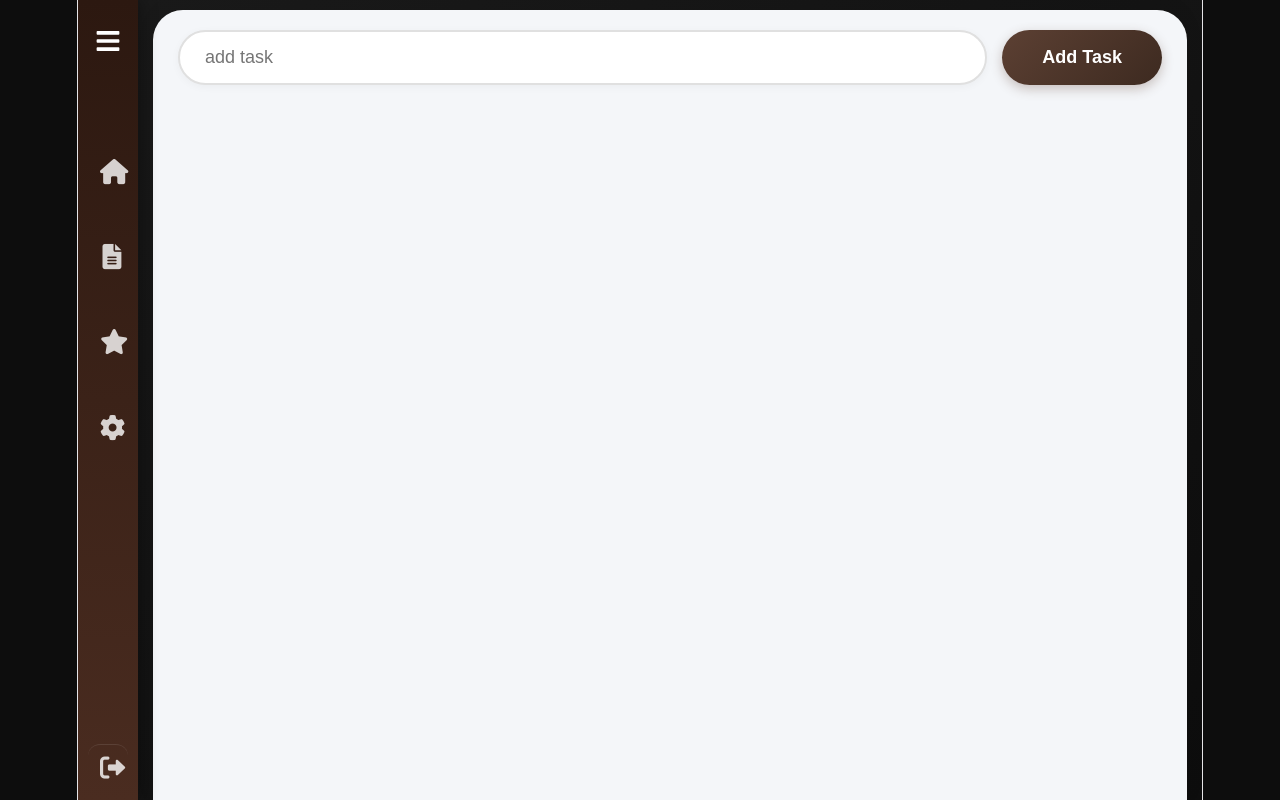
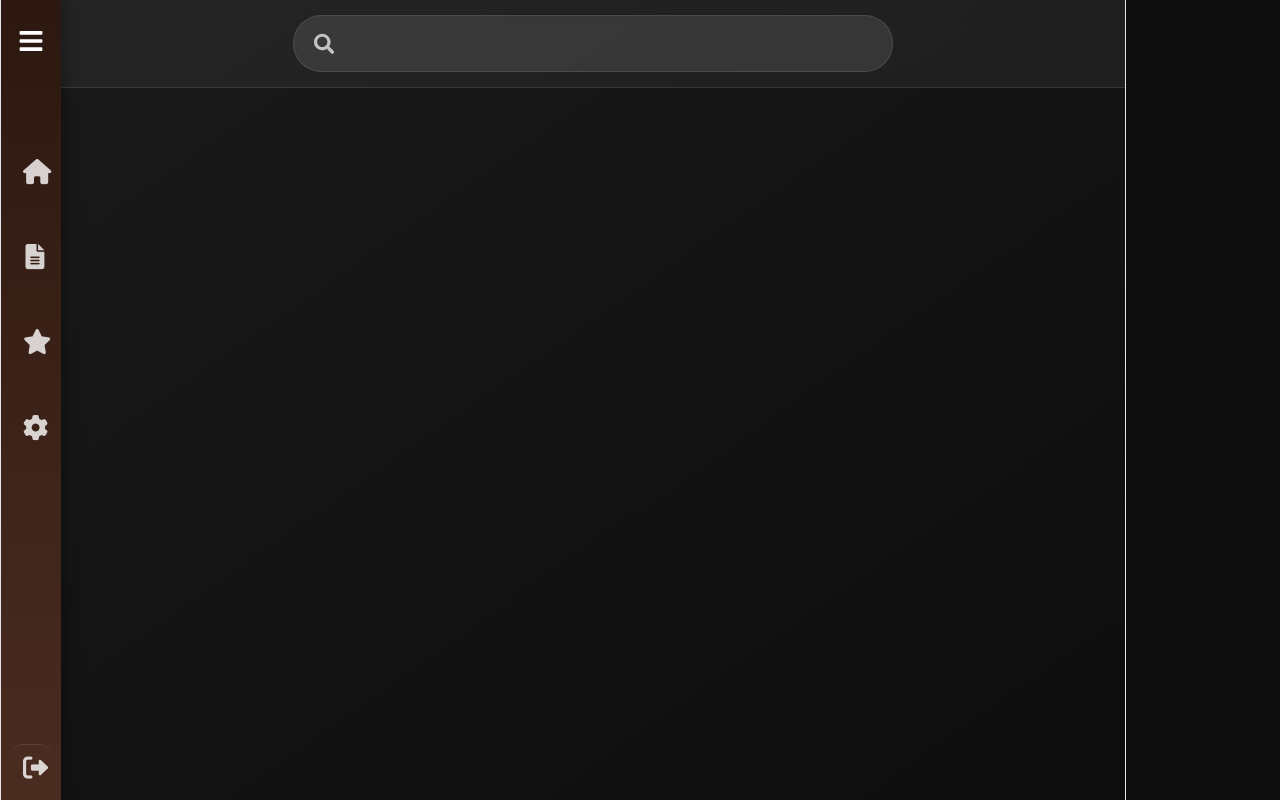
Before and after one commit to git-Ma7moud/my_app, a React (Vite) app: page / in a window 1280 px wide. Built offline with nearby package versions, Linux system fonts and the light colour scheme.

Commit message:
About to be done

```diff
--- a/src/App.css
+++ b/src/App.css
@@ -15,27 +15,3 @@ body,
     overflow: hidden;
     /* ← منع أي Scroll غير مرغوب فيه */
 }
-
-body {
-    background: #0d0d0d;
-    font-family: 'Segoe UI', Tahoma, Geneva, Verdana, sans-serif;
-    color: #fff;
-}
-
-.container {
-    display: flex;
-    height: 100vh;
-    /* ← بدل min-height */
-    background: #0d0d0d;
-}
-
-.page_container {
-    flex: 1;
-    display: flex;
-    flex-direction: column;
-    height: 100vh;
-    /* ← بدل min-height */
-    overflow: hidden;
-    /* ← منع Scroll */
-    background: linear-gradient(145deg, #1a1a1a 0%, #0d0d0d 100%);
-}
--- a/src/App.jsx
+++ b/src/App.jsx
@@ -1,7 +1,8 @@
-import AddTask from "./UI/AddTask";
+import "./App.css";
+import Tasks from "./UI/Tasks";
 
 const App = () => {
-	return <AddTask></AddTask>;
+	return <Tasks></Tasks>;
 };
 
 export default App;
--- a/src/UI/Tasks.jsx
+++ b/src/UI/Tasks.jsx
@@ -0,0 +1,20 @@
+import ContentContainer from "../components/content/features/ContentContainer";
+import Header from "../components/header/header";
+import Sidebar from "../components/sidebar/Sidebar";
+import styles from "../cssModules/home.module.css";
+
+const Tasks = () => {
+	return (
+		<>
+			<div className={styles.container}>
+				<Sidebar></Sidebar>
+				<div className={styles.page_container}>
+					<Header></Header>
+					<ContentContainer></ContentContainer>
+				</div>
+			</div>
+		</>
+	);
+};
+
+export default Tasks;
--- /dev/null
+++ b/src/cssModules/home.module.css
@@ -0,0 +1,42 @@
+html,
+body,
+#root {
+    height: 100%;
+    overflow: hidden;
+}
+
+.container,
+.page_container {
+    height: 100vh;
+    overflow: hidden;
+}
+
+* {
+    margin: 0;
+    padding: 0;
+    box-sizing: border-box;
+}
+
+body {
+    background: #0d0d0d;
+    font-family: 'Segoe UI', Tahoma, Geneva, Verdana, sans-serif;
+    color: #fff;
+    min-height: 100vh;
+}
+
+.container {
+    display: flex;
+    min-height: 100vh;
+    background: #0d0d0d;
+    overflow: hidden;
+    background-color: #fff;
+}
+
+
+.page_container {
+    flex: 1;
+    display: flex;
+    flex-direction: column;
+    min-height: 100vh;
+    background: linear-gradient(145deg, #1a1a1a 0%, #0d0d0d 100%);
+}
--- /dev/null
+++ b/src/cssModules/tasks.module.css
@@ -0,0 +1,42 @@
+html,
+body,
+#root {
+    height: 100%;
+    overflow: hidden;
+}
+
+.container,
+.page_container {
+    height: 100vh;
+    overflow: hidden;
+}
+
+* {
+    margin: 0;
+    padding: 0;
+    box-sizing: border-box;
+}
+
+body {
+    background: #0d0d0d;
+    font-family: 'Segoe UI', Tahoma, Geneva, Verdana, sans-serif;
+    color: #fff;
+    min-height: 100vh;
+}
+
+.container {
+    display: flex;
+    min-height: 100vh;
+    background: #0d0d0d;
+    overflow: hidden;
+    background-color: #fff;
+}
+
+
+.page_container {
+    flex: 1;
+    display: flex;
+    flex-direction: column;
+    min-height: 100vh;
+    background: linear-gradient(145deg, #1a1a1a 0%, #0d0d0d 100%);
+}
--- a/src/main.jsx
+++ b/src/main.jsx
@@ -10,6 +10,5 @@ createRoot(document.getElementById("root")).render(
 		<StrictMode>
 			<App />
 		</StrictMode>
-		,
 	</Provider>,
 );
```
